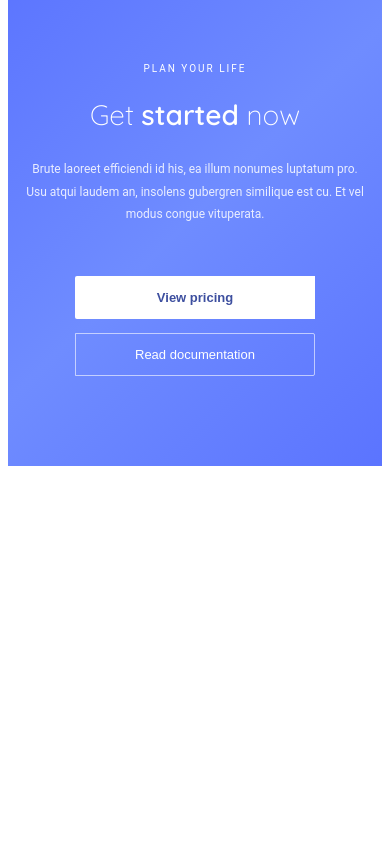
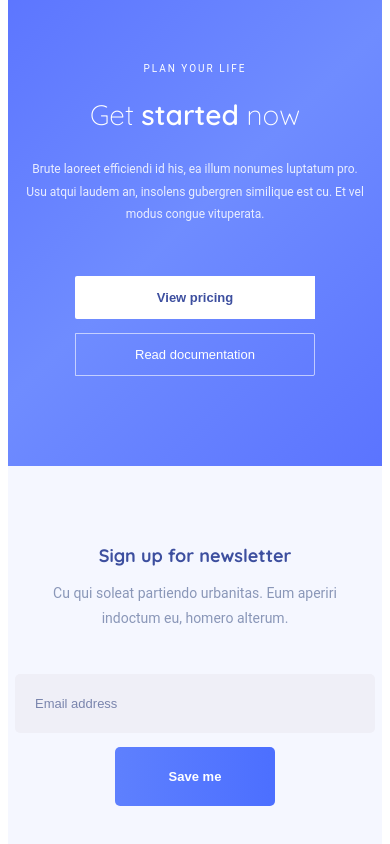
Before and after one commit to LarysaSperling/Productify, a React (Vite) app: page / in a window 390 px wide. Shown: the part 6337-7181 px from the top of the page. Before the commit the page ends 6811 px from the top, so only its background shows below. Built offline with nearby package versions, Linux system fonts and the light colour scheme.

Commit message:
feat: add newsletter subscription section with responsive form

```diff
--- a/src/App.jsx
+++ b/src/App.jsx
@@ -7,7 +7,7 @@ import Blog from "./components/blog";
 import Testimonials from "./components/testimonials";
 import CustomerHelp from "./components/customerHelp";
 import GetStarted from "./components/getStarted";
-
+import Newsletter from "./components/newsletter";
 
 export default function App() {
   return (
@@ -21,6 +21,7 @@ export default function App() {
        <Testimonials />
       <CustomerHelp />
       <GetStarted />
+      <Newsletter />
     </>
   );
 }
--- /dev/null
+++ b/src/components/newsletter/index.jsx
@@ -0,0 +1,35 @@
+import styles from "./styles.module.css";
+
+export default function Newsletter() {
+  return (
+    <section className={styles.section}>
+      <div className={styles.container}>
+
+        <div className={styles.left}>
+          <h3 className={styles.title}>
+            Sign up for newsletter
+          </h3>
+
+          <p className={styles.desc}>
+            Cu qui soleat partiendo urbanitas.
+            Eum aperiri indoctum eu, homero alterum.
+          </p>
+        </div>
+
+
+        <form className={styles.form}>
+          <input
+            type="email"
+            placeholder="Email address"
+            className={styles.input}
+          />
+
+          <button className={styles.button}>
+            Save me
+          </button>
+        </form>
+
+      </div>
+    </section>
+  );
+}
--- /dev/null
+++ b/src/components/newsletter/styles.module.css
@@ -0,0 +1,124 @@
+.section {
+  padding: 100px 20px;
+  background: #F5F7FF;
+}
+
+.container {
+  width: 100%;
+  max-width: 887px;
+  margin: 0 auto;
+
+  display: grid;
+  grid-template-columns: 330px 1fr;
+  align-items: center;
+  gap: 40px;
+}
+
+
+.left {
+  max-width: 330px;
+}
+
+.title {
+  font-family: "Quicksand", sans-serif;
+  font-weight: 700;
+  font-size: 18px;
+  color: #3D4F9F;
+  margin-bottom: 12px;
+}
+
+.desc {
+  font-family: "Roboto", sans-serif;
+  font-weight: 400;
+  font-size: 14px;
+  line-height: 1.8;
+  color: #8A97B8;
+}
+
+
+
+.form {
+  display: flex;
+  align-items: center;
+  gap: 14px;
+  width: 100%;
+  justify-content: flex-end;
+}
+
+.input::placeholder {
+  color: #7A85AD;
+  font-weight: 500;
+}
+.input {
+  width: 279px;
+  height: 59px;
+
+  padding: 0 20px;
+
+  border: none;
+  border-radius: 5px;
+
+  background: #EFEFF7;
+
+  font-size: 13px;
+  font-weight: 600;
+  color: #7A85AD;
+  outline: none;
+}
+
+
+
+.button {
+  width: 184px;
+  height: 59px;
+
+  border: none;
+  border-radius: 5px;
+
+  background: linear-gradient(
+    90deg,
+    #5E80FE,
+    #4C6FFF
+  );
+
+  color: #ffffff;
+  font-size: 13px;
+  font-weight: 600;
+
+  cursor: pointer;
+  transition: 0.25s;
+}
+
+.button:hover {
+  opacity: 0.9;
+}
+
+@media (max-width: 768px) {
+
+  .section {
+    height: auto;
+    padding: 60px 20px;
+  }
+
+  .container {
+    grid-template-columns: 1fr;
+    text-align: center;
+    gap: 28px;
+  }
+ .left {
+    margin: 0 auto;
+    max-width: 320px;
+  }
+  .form {
+    flex-direction: column;
+    align-items: center;
+  }
+ .input {
+    width: 100%;
+    max-width: 320px;
+  }
+  .button {
+    width: 100%;
+    max-width: 160px;
+  }
+}
```
